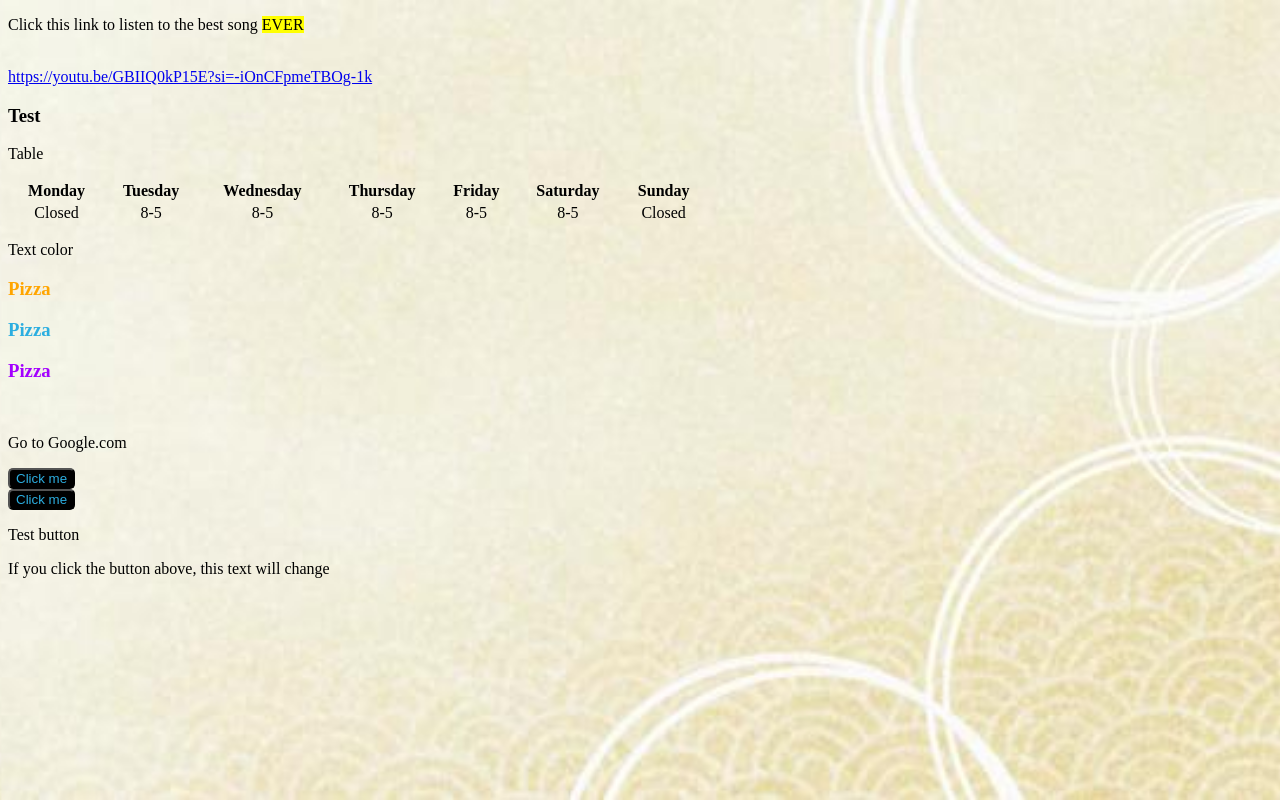
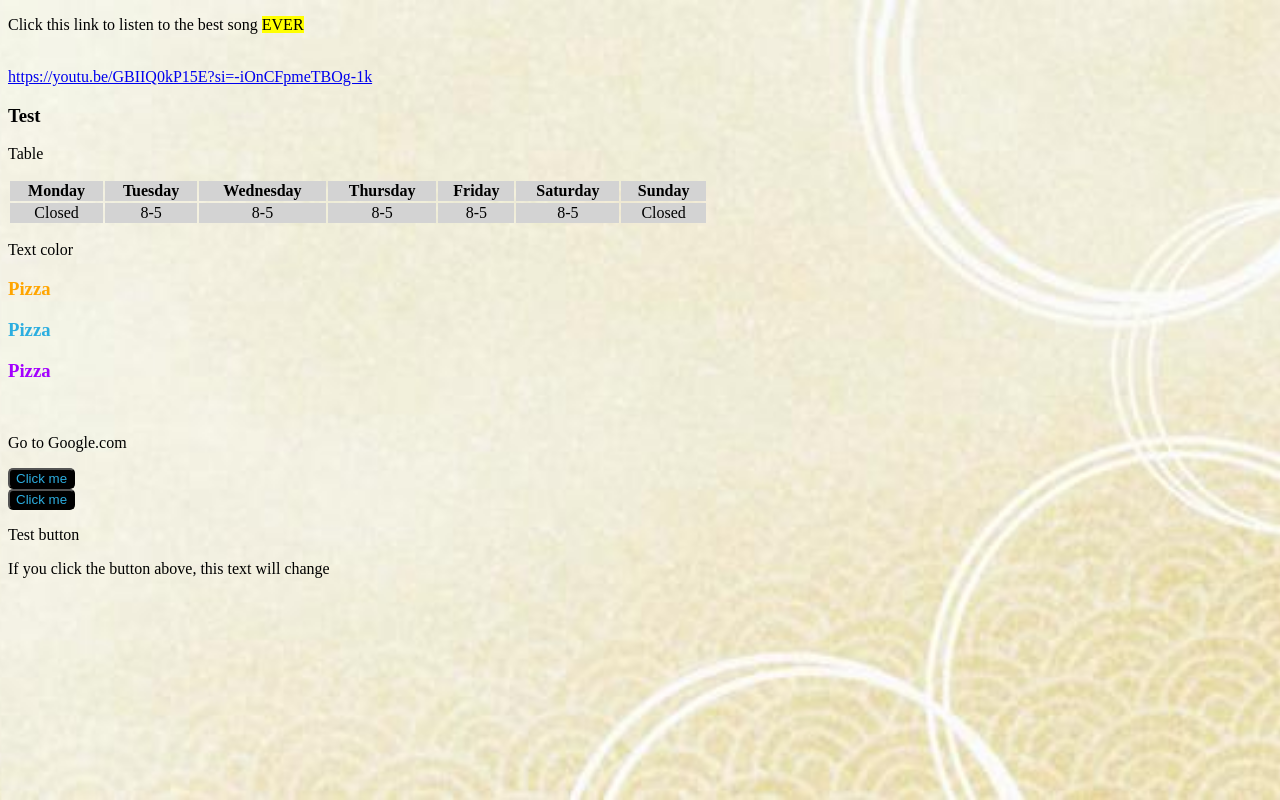
Before and after one commit to PhucNT102/PhucNT102, a plain HTML site: page page2.html in a window 1280 px wide. Drawn offline with Linux system fonts and the light colour scheme.

Commit message:
color change

```diff
--- a/page2.html
+++ b/page2.html
@@ -29,7 +29,7 @@ Click nbfs://nbhost/SystemFileSystem/Templates/JSP_Servlet/Html.html to edit thi
             <th>Saturday</th>
             <th>Sunday</th>
         </tr>
-        <tr color="lightgrey" align="center">
+        <tr color="lightgrey">
             <td>Closed</td>
             <td>8-5</td>
             <td>8-5</td>
--- a/style2.css
+++ b/style2.css
@@ -5,3 +5,6 @@ body{
     background-repeat: no-repeat;
     background-size: cover;
 }
+tr{
+    background-color: lightgrey; text-align: center;
+}
```
